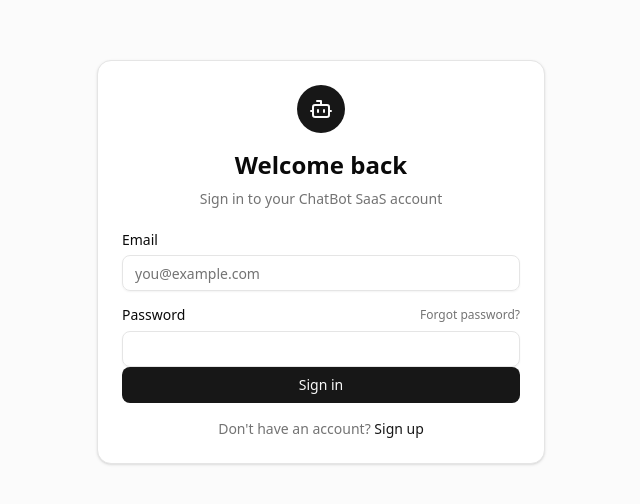
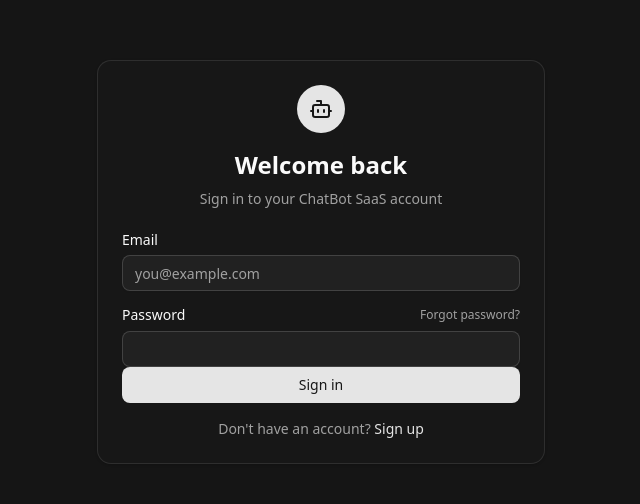
Before and after one commit to mrx7355608/chatbots, a React (Vite) app: page /login in a window 1280 px wide. Shown: the part 138-642 px from the top of the page, without its empty margins (319-959 px from the left). Built offline with nearby package versions, Linux system fonts and the light colour scheme.

Commit message:
converted to dark mode instead of light

```diff
--- a/index.html
+++ b/index.html
@@ -1,5 +1,5 @@
 <!doctype html>
-<html lang="en">
+<html lang="en" class="dark">
   <head>
     <meta charset="UTF-8" />
     <link rel="icon" type="image/svg+xml" href="/vite.svg" />
--- a/src/components/Bot/TrainingStatus.tsx
+++ b/src/components/Bot/TrainingStatus.tsx
@@ -19,8 +19,8 @@
 const statusIcons: Record<string, React.ReactNode> = {
   pending: <Clock className="h-4 w-4" />,
   training: <Loader2 className="h-4 w-4 animate-spin" />,
-  ready: <CheckCircle className="h-4 w-4 text-green-600" />,
-  error: <AlertCircle className="h-4 w-4 text-red-600" />,
+  ready: <CheckCircle className="h-4 w-4 text-green-400" />,
+  error: <AlertCircle className="h-4 w-4 text-red-400" />,
 };
 
 export function TrainingStatus({ bot }: TrainingStatusProps) {
--- a/src/components/ui/sonner.tsx
+++ b/src/components/ui/sonner.tsx
@@ -7,15 +7,12 @@
   OctagonXIcon,
   TriangleAlertIcon,
 } from "lucide-react"
-import { useTheme } from "next-themes"
 import { Toaster as Sonner, type ToasterProps } from "sonner"
 
 const Toaster = ({ ...props }: ToasterProps) => {
-  const { theme = "system" } = useTheme()
-
   return (
     <Sonner
-      theme={theme as ToasterProps["theme"]}
+      theme="dark"
       className="toaster group"
       icons={{
         success: <CircleCheckIcon className="size-4" />,
--- a/src/hooks/useAuth.tsx
+++ b/src/hooks/useAuth.tsx
@@ -54,21 +54,6 @@
   useEffect(() => {
     let mounted = true;
 
-    supabase.auth.getSession().then(async ({ data: { session } }) => {
-      if (!mounted) return;
-      let profile: User | null = null;
-      if (session?.user) {
-        profile = await fetchProfile(
-          session.user.id,
-          session.user.email!,
-          session.user.user_metadata?.full_name
-        );
-      }
-      if (mounted) {
-        setState({ user: session?.user ?? null, profile, session, loading: false });
-      }
-    });
-
     const {
       data: { subscription },
     } = supabase.auth.onAuthStateChange(async (event, session) => {
@@ -90,7 +75,7 @@
         return;
       }
 
-      // On sign in / initial session, fetch profile
+      // INITIAL_SESSION, SIGNED_IN, USER_UPDATED — fetch profile
       let profile: User | null = null;
       if (session?.user) {
         profile = await fetchProfile(
--- a/src/index.css
+++ b/src/index.css
@@ -47,40 +47,6 @@
 
 :root {
   --radius: 0.625rem;
-  --background: oklch(1 0 0);
-  --foreground: oklch(0.145 0 0);
-  --card: oklch(1 0 0);
-  --card-foreground: oklch(0.145 0 0);
-  --popover: oklch(1 0 0);
-  --popover-foreground: oklch(0.145 0 0);
-  --primary: oklch(0.205 0 0);
-  --primary-foreground: oklch(0.985 0 0);
-  --secondary: oklch(0.97 0 0);
-  --secondary-foreground: oklch(0.205 0 0);
-  --muted: oklch(0.97 0 0);
-  --muted-foreground: oklch(0.556 0 0);
-  --accent: oklch(0.97 0 0);
-  --accent-foreground: oklch(0.205 0 0);
-  --destructive: oklch(0.577 0.245 27.325);
-  --border: oklch(0.922 0 0);
-  --input: oklch(0.922 0 0);
-  --ring: oklch(0.708 0 0);
-  --chart-1: oklch(0.646 0.222 41.116);
-  --chart-2: oklch(0.6 0.118 184.704);
-  --chart-3: oklch(0.398 0.07 227.392);
-  --chart-4: oklch(0.828 0.189 84.429);
-  --chart-5: oklch(0.769 0.188 70.08);
-  --sidebar: oklch(0.985 0 0);
-  --sidebar-foreground: oklch(0.145 0 0);
-  --sidebar-primary: oklch(0.205 0 0);
-  --sidebar-primary-foreground: oklch(0.985 0 0);
-  --sidebar-accent: oklch(0.97 0 0);
-  --sidebar-accent-foreground: oklch(0.205 0 0);
-  --sidebar-border: oklch(0.922 0 0);
-  --sidebar-ring: oklch(0.708 0 0);
-}
-
-.dark {
   --background: oklch(0.145 0 0);
   --foreground: oklch(0.985 0 0);
   --card: oklch(0.205 0 0);
@@ -117,10 +83,8 @@
 @layer base {
   * {
     @apply border-border outline-ring/50;
-    @apply border-border outline-ring/50;
   }
   body {
     @apply bg-background text-foreground;
-    @apply bg-background text-foreground;
   }
 }
--- a/src/utils/constants.ts
+++ b/src/utils/constants.ts
@@ -12,8 +12,8 @@
 };
 
 export const BOT_STATUS_COLORS: Record<string, string> = {
-  pending: "bg-yellow-100 text-yellow-800",
-  training: "bg-blue-100 text-blue-800",
-  ready: "bg-green-100 text-green-800",
-  error: "bg-red-100 text-red-800",
+  pending: "bg-yellow-500/15 text-yellow-400",
+  training: "bg-blue-500/15 text-blue-400",
+  ready: "bg-green-500/15 text-green-400",
+  error: "bg-red-500/15 text-red-400",
 };
```
